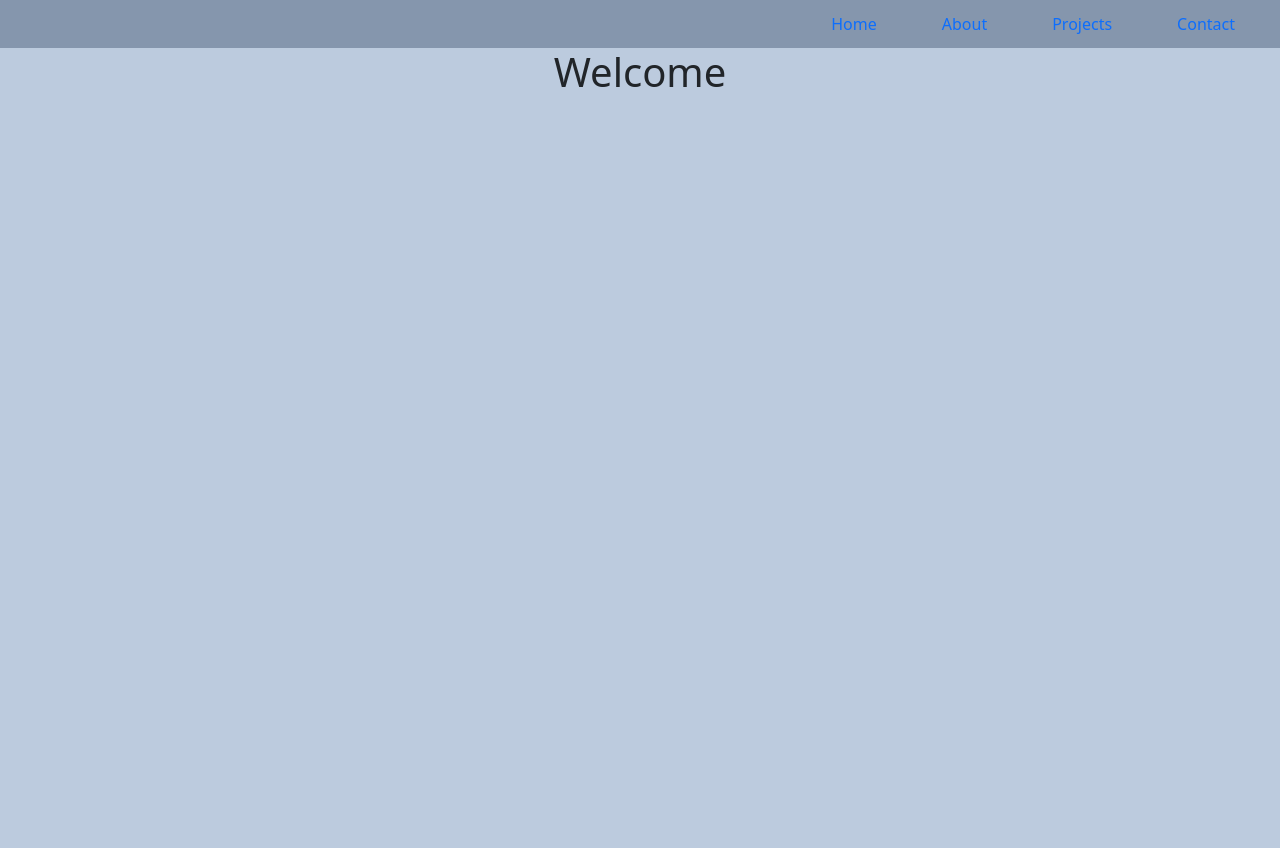
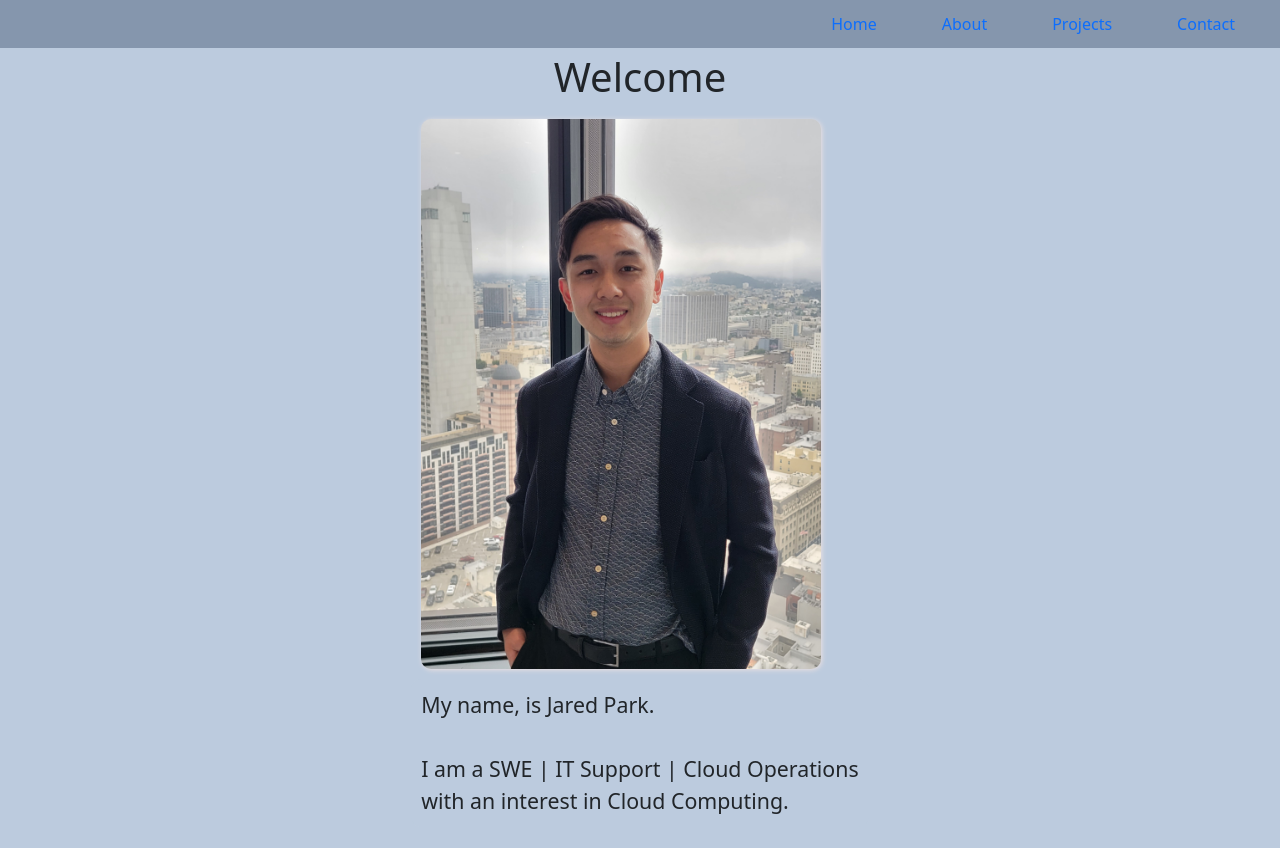
Before and after one commit to jtp0330/jtp0330.github.io, a React (Vite) app: page / in a window 1280 px wide. Before the commit the page ends 800 px from the top, so only its background shows below. Built offline with nearby package versions, Linux system fonts and the light colour scheme.

Commit message:
debugging intersection observer

```diff
--- a/src/assets/components/Home.jsx
+++ b/src/assets/components/Home.jsx
@@ -4,86 +4,43 @@ import homestyle from '../css/Home.module.css'
 //utilize intersection observer to display welcome, then your infor card
 
 
-function Home() {
+const Home = () => {
 
-
-    const [isIntersecting, setisIntersecting] = useState(false);
-    const ref = useRef(null);
-    const titleRef = useRef(null);
-    const portraitRef = useRef(null);
-
+    const [isVisible, setIsVisible] = useState(false);
+    const elementsRef = useRef([])
 
     useEffect(() => {
-        if (isIntersecting) {
-            ref.current.querySelectorAll("div").forEach((element) => {
-                element.classList.add("fadeIn");
-            });
-        } else {
-            ref.current.querySelectorAll("div").forEach((element) => {
-                element.classList.remove("fadeIn");
-            });
-        }
-    }, [isIntersecting])
+        const observer = new IntersectionObserver(entries => {
+            const intersectingEntry = entries.find(entry => entry.isIntersecting);
+            setIsVisible(intersectingEntry !== undefined);
+        });
 
-    useEffect(() => {
-        const observer = new IntersectionObserver(
-            ([entry]) => {
-                setisIntersecting(entry.isIntersecting);
-            },
-            { rootMargin: "-300px" }
-        );
-        console.log(isIntersecting);
-        observer.observe(ref.current);
+        elementsRef.current.forEach(element => observer.observe(element));
+
         return () => observer.disconnect();
-    }, [isIntersecting]);
+    }, [elementsRef]);
 
 
     return (
         <div className={homestyle.home_page}>
-            <header>
-                <h1 className={homestyle.screenVisible} ref={ref}>Welcome</h1>
+            <header ref={el => elementsRef.current.push(el)}>
+                <h1 className={`title ${!isVisible ? '' : 'visible'}`}>Welcome</h1>
             </header>
             <main>
-                <div className={homestyle.introduction + ' ' + homestyle.screenHidden} ref={ref}>
-                    <img src="./src/assets/images/Portrait.jpeg" alt="My Portrait" width="400" height="550"></img>
-                    <div>
-                        <p>My name, is Jared Park.
+                <div className={homestyle.introduction + `portrait ${!isVisible ? '' : 'visible'}`} ref={el => elementsRef.current.push(el)}>
+                    <img src="./src/assets/images/Portrait.jpeg" alt="My Portrait" width="400" height="550" className={`portrait ${!isVisible ? '' : 'visible'}`}></img>
+                    <div className={`portrait ${!isVisible ? '' : 'visible'}`}>
+                        <p className={`portrait ${!isVisible ? '' : 'visible'}`}>My name, is Jared Park.
                             <br />
                             <br />I am a SWE | IT Support | Cloud Operations
-                            <br />with an intense interest in Cloud Computing.
+                            <br />with an interest in Cloud Computing.
                         </p>
                     </div>
                 </div>
             </main>
         </div>
-    )
+    );
 
 
-
-    //assist code
-    //     useEffect(() => {
-    //         const observer = new IntersectionObserver(entries => {
-    //             const entry = entries[0];
-    //             setIsVisible(entry.isIntersecting);
-    //         });
-
-    //         if (titleRef.current) {
-    //             observer.observe(titleRef.current);
-    //         }
-
-    //         return () => observer.disconnect();
-    //     }, [titleRef]);
-
-    //     return (
-    //         <div className="welcome-page">
-    //             <div className="title-container" ref={titleRef}>
-    //                 <h1 className={`title ${isVisible ? 'visible' : ''}`}>Welcome!</h1>
-    //             </div>
-    //             <div className="portrait-container" ref={portraitRef}>
-    //                 <img src="your-portrait.jpg" alt="Your Portrait" className={`portrait ${isVisible ? 'visible' : ''}`} />
-    //             </div>
-    //         </div>
-    //     );
-    // };
-
-} export default Home
+};
+export default Home;
--- a/src/assets/css/Home.module.css
+++ b/src/assets/css/Home.module.css
@@ -1,13 +1,18 @@
 .home_page {
-    display: flex;
+    /* display: flex;
     flex-direction: column;
     justify-content: center;
     align-items: center;
     animation-duration: 0.75s;
-    animation-name: fadeIn;
+    animation-name: fadeIn; */
+    display: flex;
+    flex-direction: column;
+    align-items: center;
+    justify-content: center;
+    height: 100vh;
 }
 
-@keyframes fadeIn {
+/* @keyframes fadeIn {
     0% {
         opacity: 0;
     }
@@ -15,7 +20,7 @@
     100% {
         opacity: 1;
     }
-}
+} */
 
 .introduction {
     display: flex;
@@ -43,12 +48,16 @@ p {
     font-size: 16pt;
 }
 
-.screenHidden {
+.title {
     opacity: 0;
-    transition: all 1s;
+    transition: opacity 0.5s ease-in-out;
 }
 
-.screenVisible {
+.portrait {
+    opacity: 0;
+    transition: opacity 0.5s ease-in-out;
+}
+
+.visible {
     opacity: 1;
-    transition: all 1s;
 }
```
